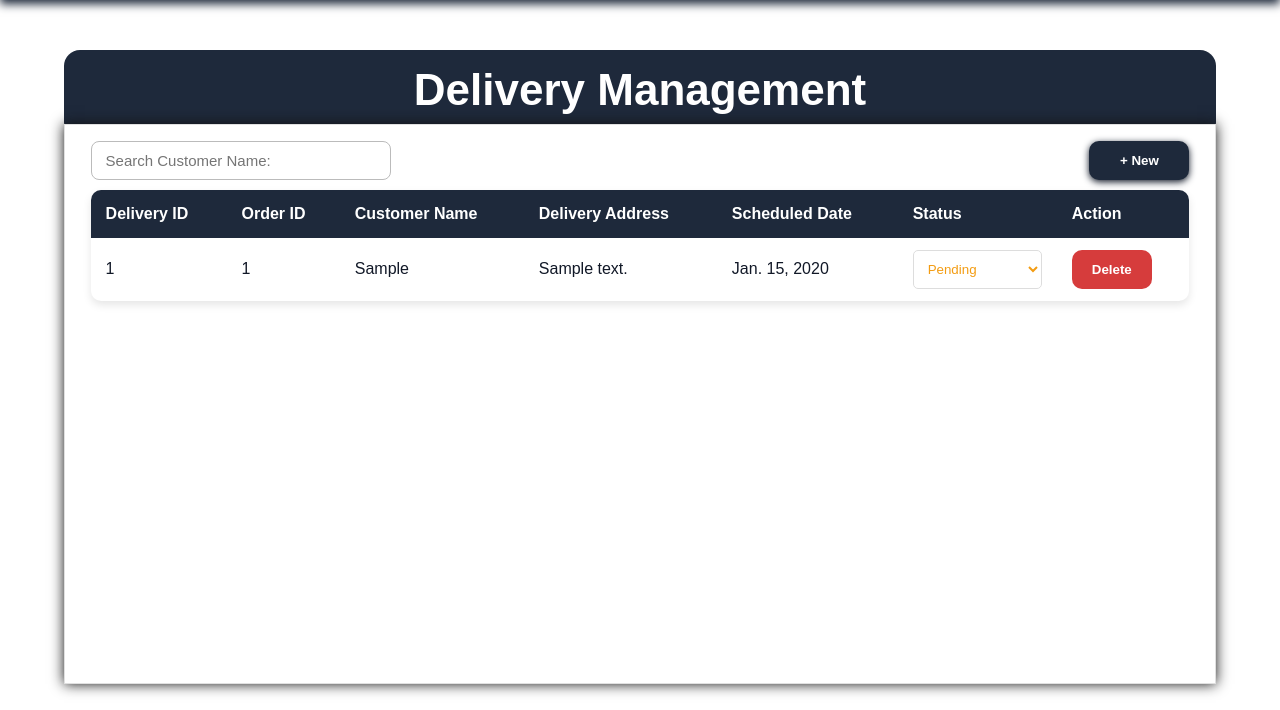
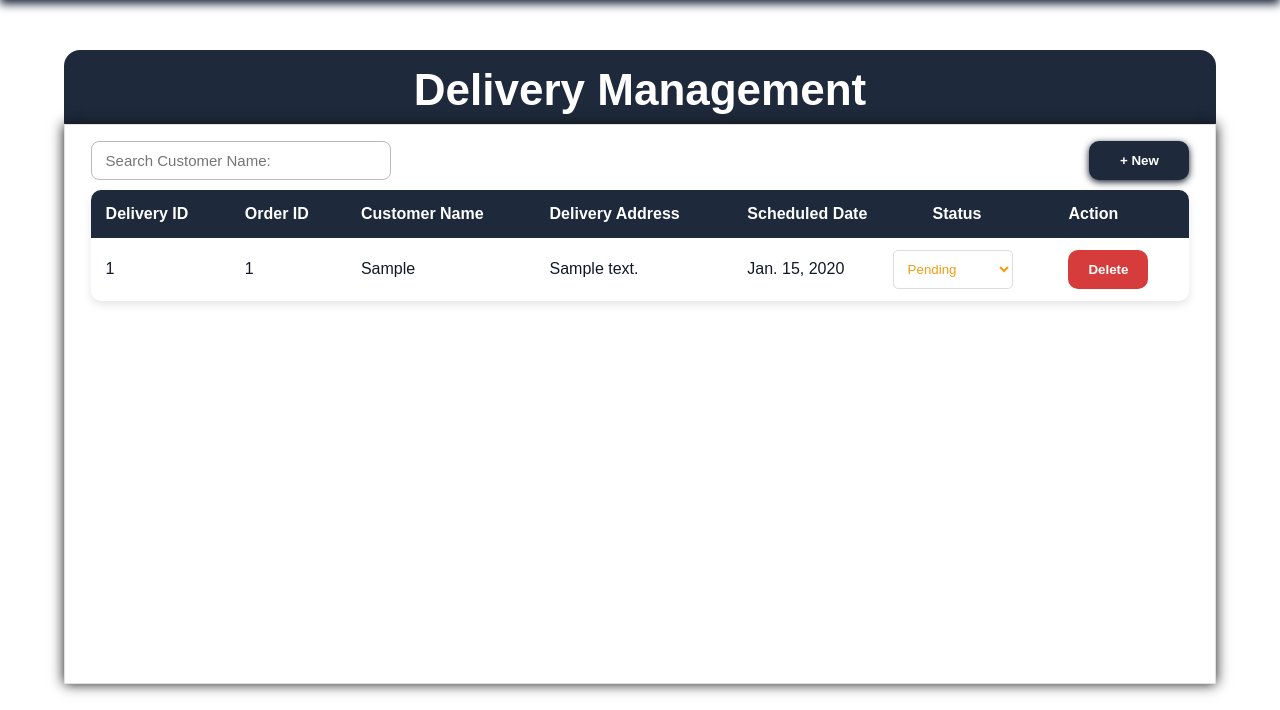
Before and after one commit to jgoleta/BisNest-Testing-Repo, a Django app: page /delivery in a window 1280 px wide. Shown: the part 90-800 px from the top of the page. Run offline with Django 5.2, Linux system fonts and the light colour scheme; tables that the repository leaves empty hold one stand-in row (values such as "Sample post").

Commit message:
Update delivery.html

```diff
--- a/members/templates/delivery.html
+++ b/members/templates/delivery.html
@@ -445,13 +445,19 @@
       border-radius: 5px;
     }
 
-    .status-select {
+    .status-select,
+    .status-select-form {
       width: 100%;
       padding: 10px;
       border: 1px solid #ddd;
       border-radius: 5px;
       background-color: white;
       cursor: pointer;
+    }
+
+    .status-select {
+      width: 120px !important;
+      margin-left: -40px;
     }
 
     .status-delivered {
@@ -661,7 +667,7 @@
           {{ form.as_p }}
           <div class="form-group">
             <label for="id_status">Status:</label>
-            <select name="status" id="id_status" class="status-select">
+            <select name="status" id="id_status" class="status-select-form">
               <option value="Pending">Pending</option>
               <option value="Delivered">Delivered</option>
               <option value="Cancelled">Cancelled</option>
```
